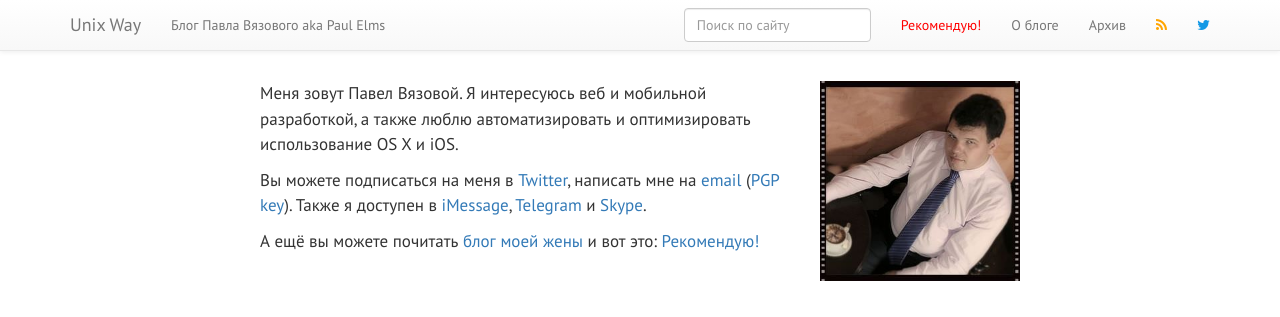
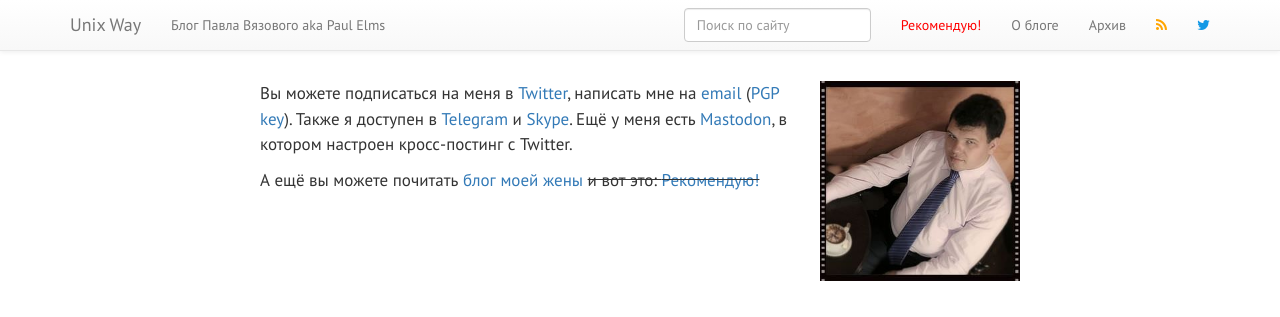
Before and after one commit to vyazovoi/vyazovoi.github.io, a Jekyll site: the page built from about.md, in a window 1280 px wide, cut to the strip 0-317 px from the top of the page. Built offline with Jekyll 4.4.1, drawn with Linux system fonts in a browser that asks for light colours; nearby versions of some CDN libraries; comment, search, counter and statistics services are not loaded.

Commit message:
updated contacts

```diff
--- a/about.md
+++ b/about.md
@@ -5,13 +5,12 @@ layout: page
 
 <img src="/images/photo.jpg" alt="Фото" title="Фото" class="img-responsive front-photo hidden-xs pull-right" />
 
-Меня зовут Павел Вязовой. Я интересуюсь веб и мобильной разработкой, а также люблю автоматизировать и оптимизировать использование OS X и iOS.
+Вы можете подписаться на меня в [Twitter][twitter], написать мне на [email][email] ([PGP key][pgp]). Также я доступен в [Telegram][telegram] и [Skype][skype]. Ещё у меня есть [Mastodon][mastodon], в котором настроен кросс-постинг с Twitter.
 
-Вы можете подписаться на меня в [Twitter][twitter], написать мне на [email][email] ([PGP key][pgp]). Также я доступен в [iMessage][im], [Telegram][telegram] и [Skype][skype].
-
-А ещё вы можете почитать [блог моей жены][playwithkids] и вот это: [Рекомендую!](/thx)
+А ещё вы можете почитать [блог моей жены][playwithkids] ~~и вот это: [Рекомендую!](/thx)~~
 
 [twitter]: http://twitter.com/vyazovoi "Twitter"
+[mastodon]: https://mastodon.social/@paulelms "Mastodon"
 [email]: mailto:paul@elms.pro "E-mail"
 [telegram]: https://telegram.me/paulelms "Telegram"
 [im]: imessage:paul@elms.pro "E-mail"
```
Also changed, not shown: thx.md (+2 -0 lines), 1 other file.
